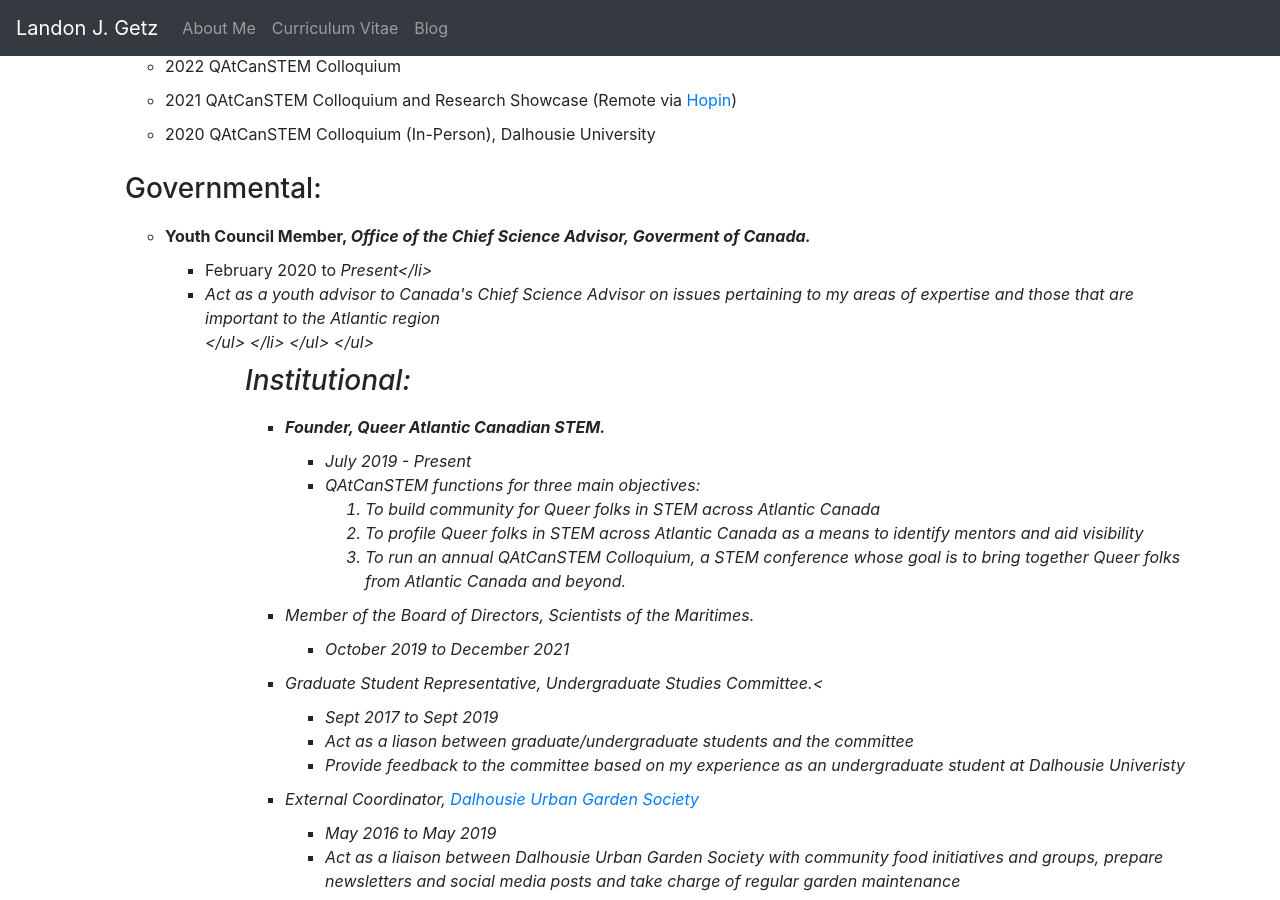
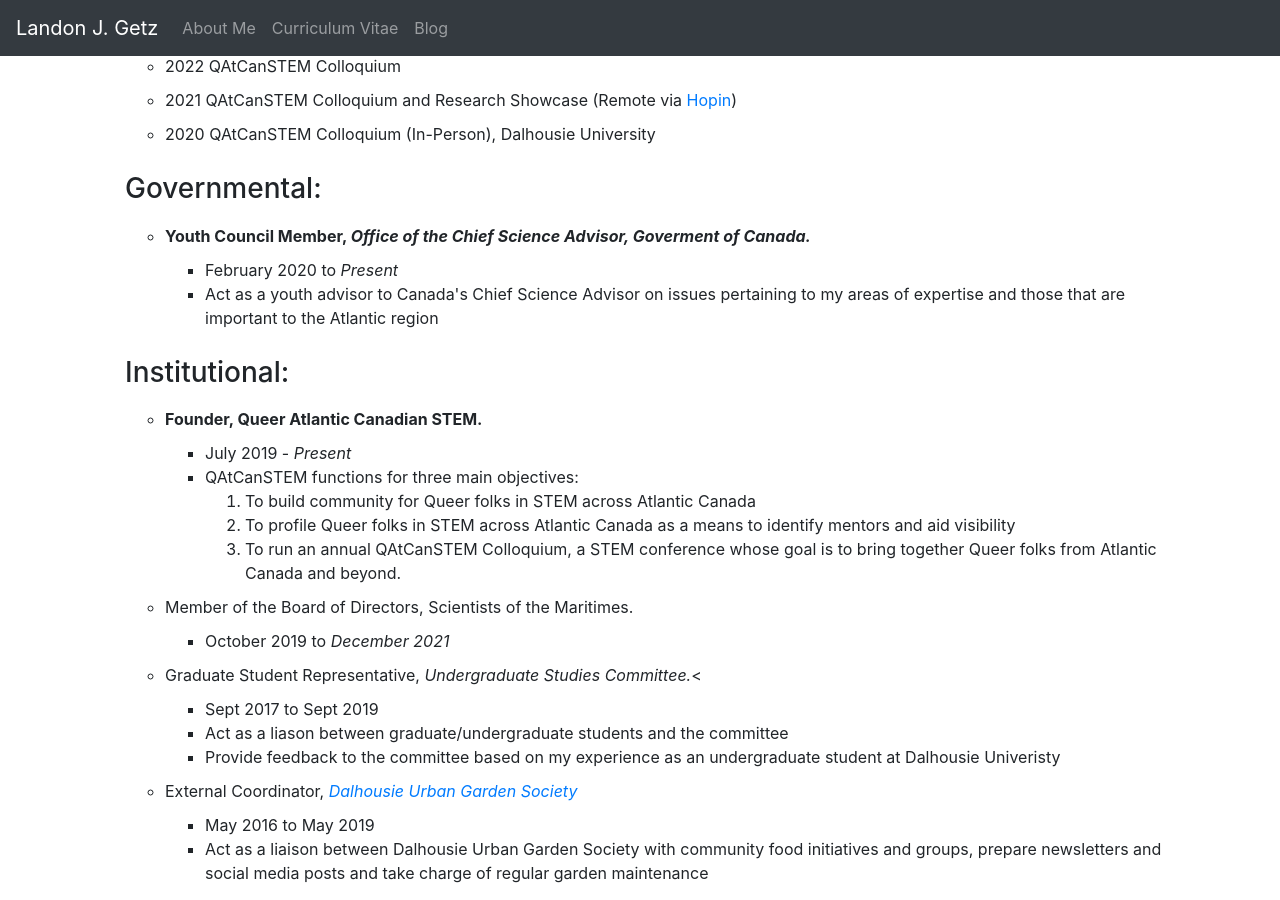
Before and after one commit to LandonGetz/OldCVWebsite, a Jekyll site: the page built from index.md, in a window 1280 px wide and 900 px high, scrolled down 9464 px. Built offline with Jekyll 4.4.1, drawn with Linux system fonts in a browser that asks for light colours; nearby versions of some CDN libraries.

Commit message:
Quick fix Feb 17

```diff
--- a/index.md
+++ b/index.md
@@ -442,7 +442,7 @@ scroll: true
         <ul>
             <li id="list"><b>Youth Council Member, <i>Office of the Chief Science Advisor, Goverment of Canada.</i></b>
                 <ul id="sublist">
-                    <li>February 2020 to <i>Present<i></li>
+                    <li>February 2020 to <i>Present</i></li>
                     <li>Act as a youth advisor to Canada's Chief Science Advisor on issues pertaining to my areas of expertise and those that are important to the Atlantic region</li>
                 </ul>
             </li>
```
